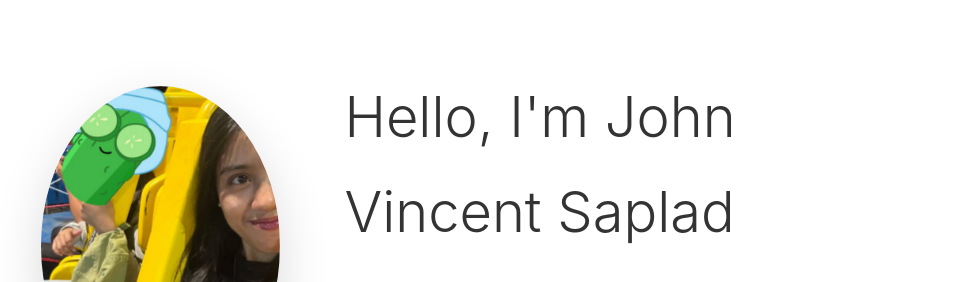
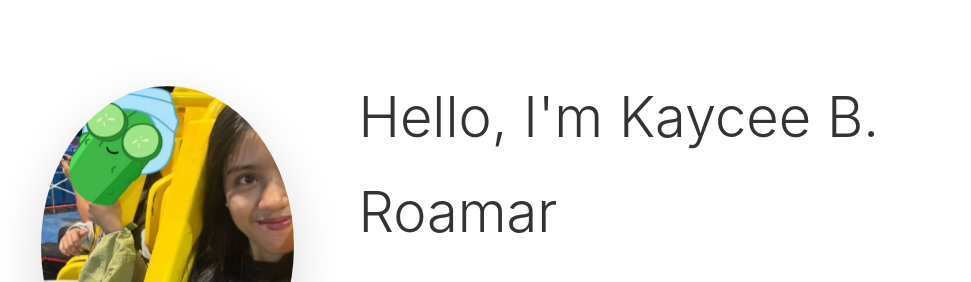
Before and after one commit to Noor813120/MyPortfolio, a plain HTML site: page index.html in a window 1280 px wide. Shown: the part 170-452 px from the top of the page, without its empty margins (149-1120 px from the left). Drawn offline with Linux system fonts and the light colour scheme.

Commit message:
Update index.html

```diff
--- a/index.html
+++ b/index.html
@@ -279,7 +279,7 @@ p {
       </div>
     </div>
     <div>
-      <h1>Hello, I'm John Vincent Saplad</h1>
+      <h1>Hello, I'm Kaycee B. Roamar</h1>
 
       <p class="typing" aria-label="I am a Vibe Coder!">
         <span id="typingText"></span><span class="cursor">|</span>
```
